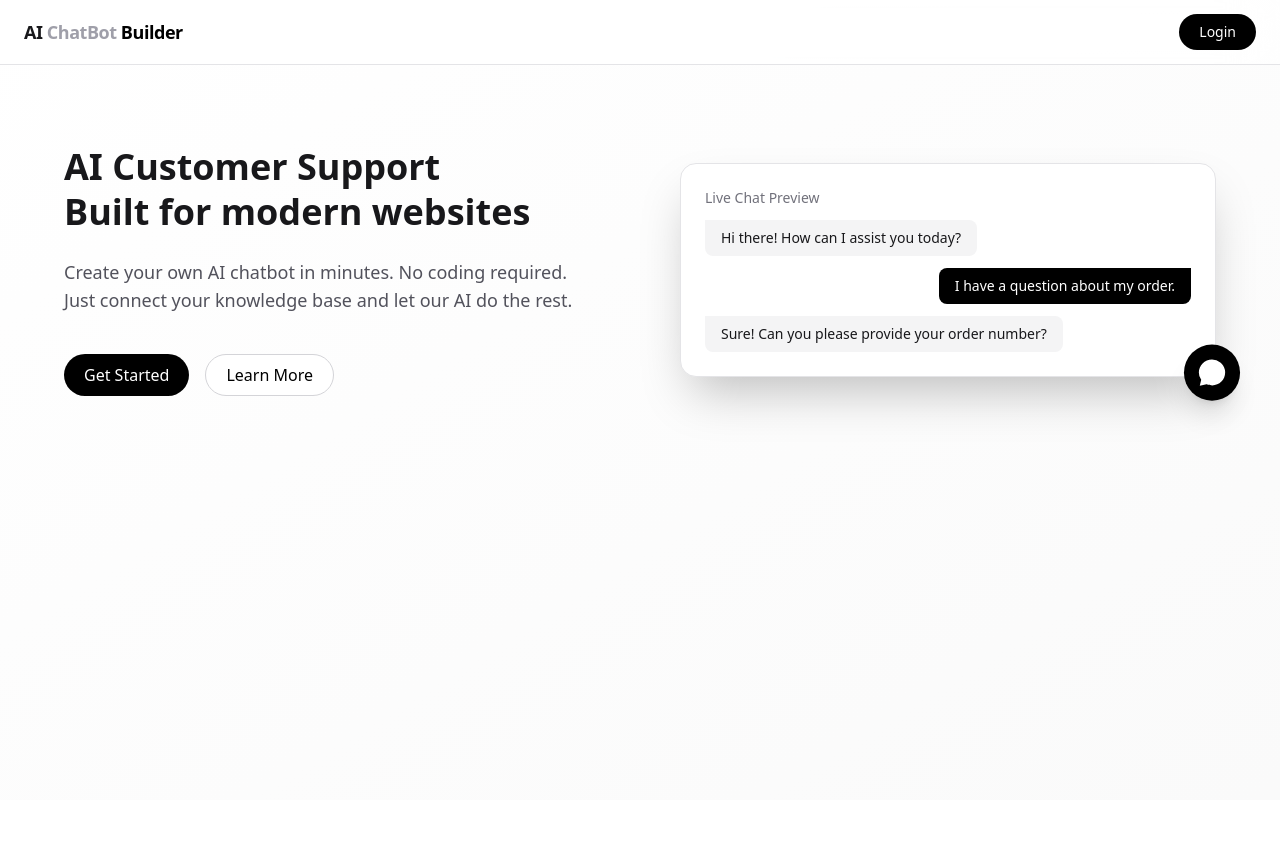
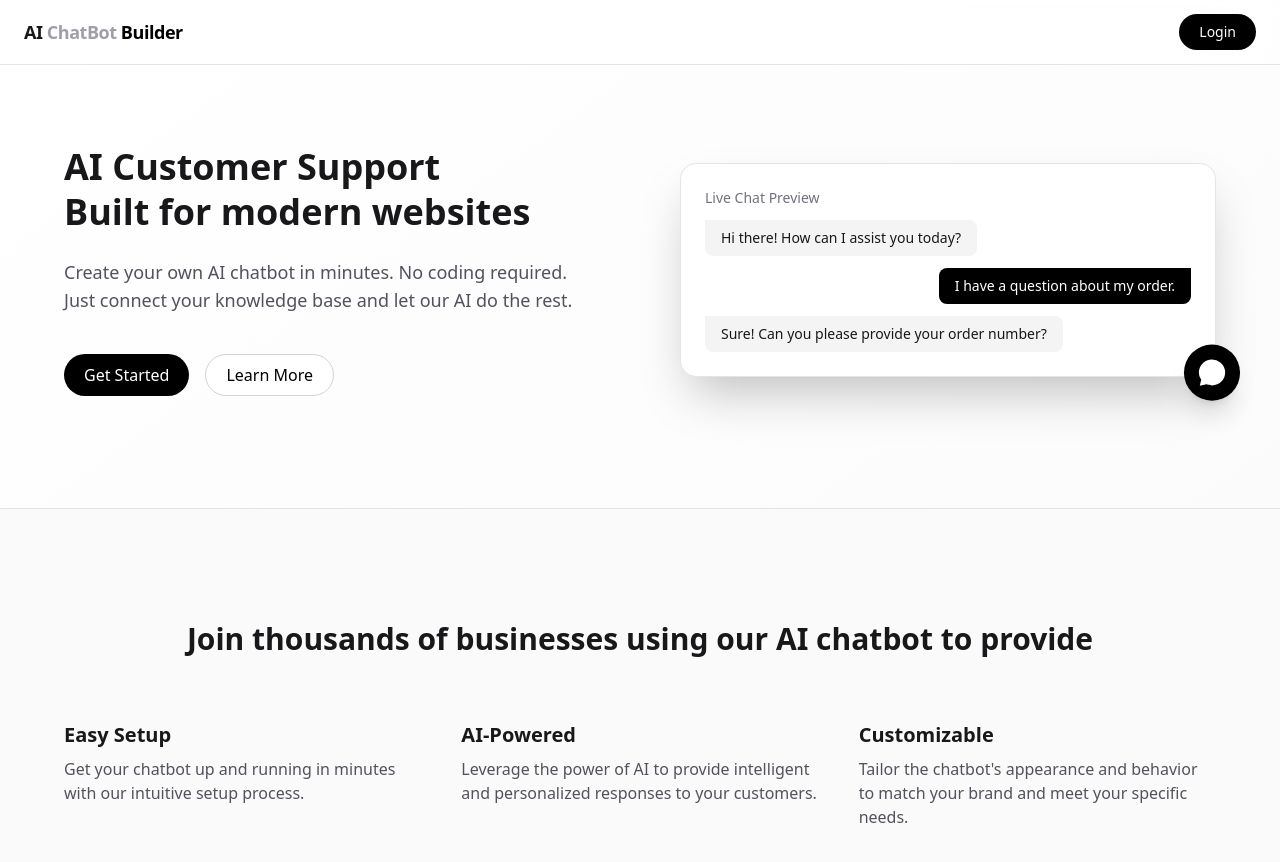
Before and after one commit to AmitBiswas1402/ai-chatbot-builder, a Next.js app: page / in a window 1280 px wide. Shown: the top 862 px of the page. Before the commit the page ends 800 px from the top, so only its background shows below. Built offline with nearby package versions, Linux system fonts and the light colour scheme; no server answers; what @scalekit-sdk/node would draw is missing.

Commit message:
Add features section to HomePage showcasing chatbot capabilities

```diff
--- a/src/components/Home.tsx
+++ b/src/components/Home.tsx
@@ -23,6 +23,21 @@ const HomePage = ({ email }: { email?: string }) => {
       document.removeEventListener("mousedown", handler);
     };
   }, []);
+
+  const features = () => [
+    {
+      title: "Easy Setup",
+      description: "Get your chatbot up and running in minutes with our intuitive setup process.",
+    },
+    {
+      title: "AI-Powered",
+      description: "Leverage the power of AI to provide intelligent and personalized responses to your customers.",
+    },
+    {
+      title: "Customizable",
+      description: "Tailor the chatbot's appearance and behavior to match your brand and meet your specific needs.",
+    }
+  ]
 
   return (
     <div className="min-h-screen bg-linear-to-br from-white to-zinc-50 text-zinc-900 overflow-x-hidden">
@@ -153,6 +168,32 @@ const HomePage = ({ email }: { email?: string }) => {
           </motion.div>
         </div>
       </section>
+      <section className="bg-zinc-50 py-28 px-6 border-t border-zinc-200">
+        <div className="max-w-6xl mx-auto">
+          <motion.h2
+            className="text-3xl font-semibold text-center"
+            initial={{ opacity: 0, y: 20 }}
+            animate={{ opacity: 1, y: 0 }}
+            transition={{ duration: 0.7, ease: "easeInOut" }}
+            viewport={{ once: false }}
+          >
+            Join thousands of businesses using our AI chatbot to provide
+          </motion.h2>
+          <div className="mt-16 grid grid-cols-1 md:grid-cols-3 gap-10">
+            {features().map((feature, index) => (
+              <motion.div
+                key={index}
+                initial={{ opacity: 0, y: 20 }}
+                animate={{ opacity: 1, y: 0 }}
+                transition={{ duration: 0.7, ease: "easeInOut", delay: index * 0.2 }}
+              >
+                <h3 className="text-xl font-semibold">{feature.title}</h3>
+                <p className="mt-2 text-zinc-600">{feature.description}</p>
+              </motion.div>
+            ))}
+          </div>
+        </div>
+      </section>
     </div>
   );
 };
```
